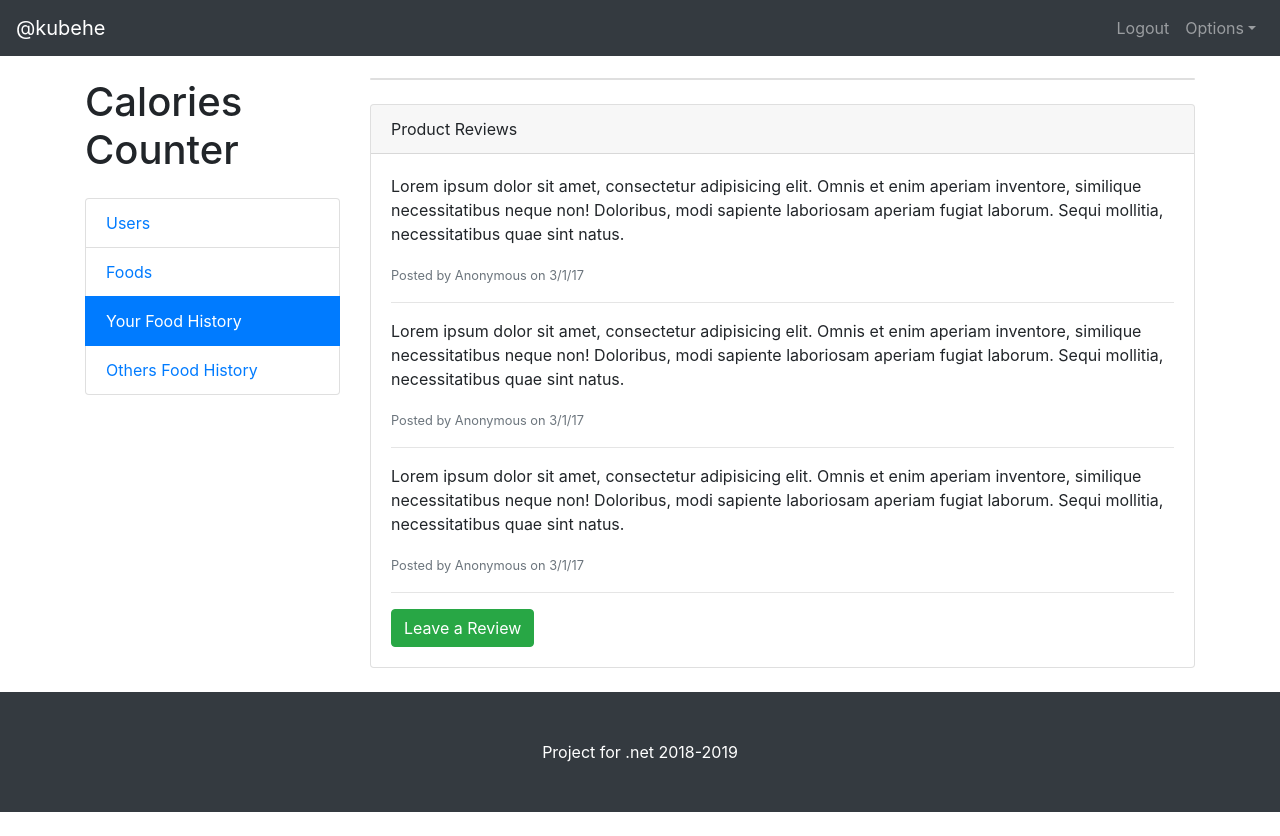
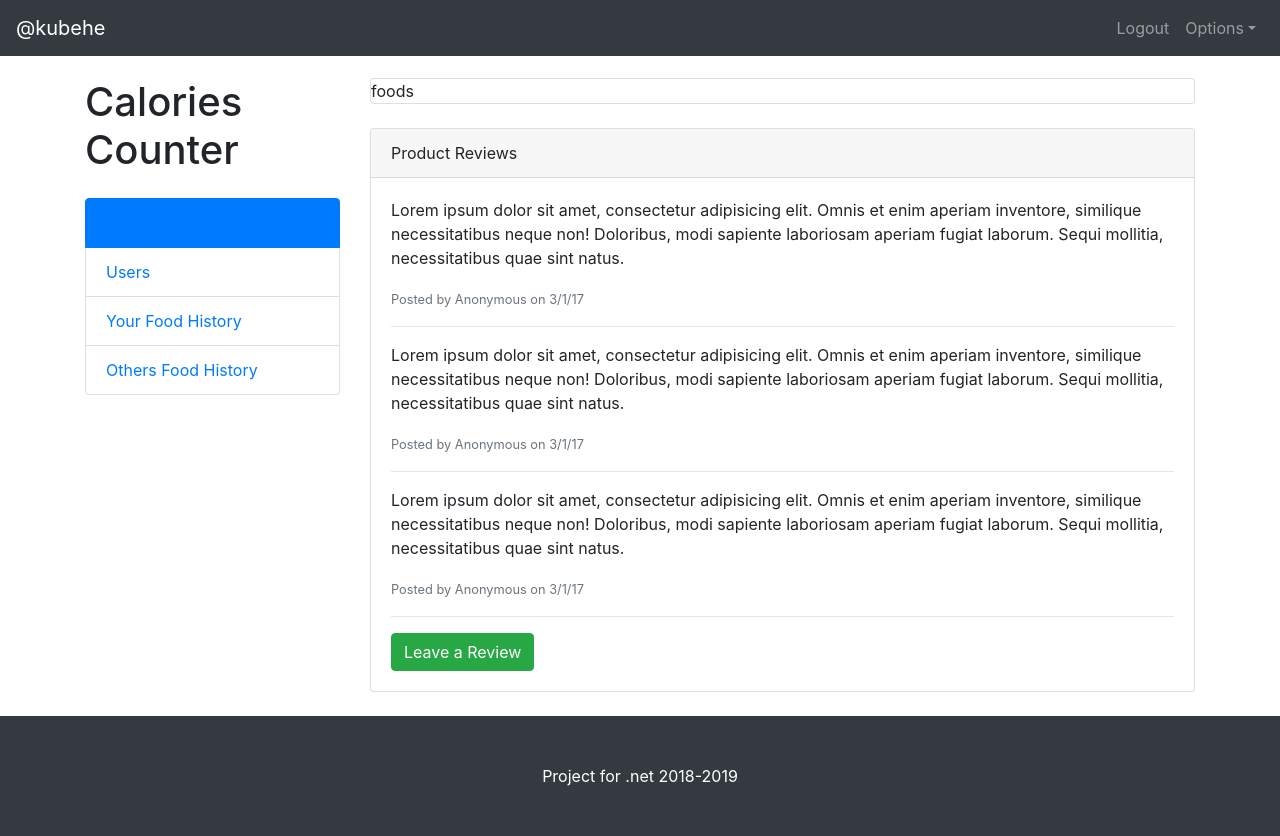
Before and after one commit to kubehe/spring-azure, a React app: page /foods in a window 1280 px wide. Before the commit the page ends 812 px from the top, so only its background shows below. Built offline with nearby package versions, Linux system fonts and the light colour scheme; the HTML template or start-up script is replaced by a standard one.

Commit message:
separating components, added router

```diff
--- a/package.json
+++ b/package.json
@@ -8,7 +8,7 @@
     "popper.js": "^1.14.6",
     "react": "16.8.0-alpha.1",
     "react-dom": "16.8.0-alpha.1",
-    "react-router": "^4.3.1",
+    "react-router-dom": "^4.3.1",
     "reactstrap": "^7.1.0",
     "styled-components": "^4.1.3"
   },
--- a/src/main/js/api/api.js
+++ b/src/main/js/api/api.js
@@ -1,4 +1,5 @@
 import Axios from "axios";
+
 
 export const getFood = async (name) => {
   const res = await Axios.get(`/api/food/${name}`, {withCredentials: true});
@@ -52,3 +53,5 @@ export const removeFoodHistory = async ({dateOfConsumption, food, name}) => {
   });
   return await res;
 };
+
+export default useApi;
--- a/src/main/js/index.js
+++ b/src/main/js/index.js
@@ -2,6 +2,7 @@ import React from 'react';
 import ReactDOM from 'react-dom';
 import 'bootstrap/dist/css/bootstrap.css';
 import App from './App';
+import {BrowserRouter} from "react-router-dom";
 
 
-ReactDOM.render(<App/>, document.getElementById('root'));
+ReactDOM.render(<BrowserRouter><App/></BrowserRouter>, document.getElementById('root'));
--- a/src/main/js/modules/core/Main.js
+++ b/src/main/js/modules/core/Main.js
@@ -1,36 +1,18 @@
 import React from "react";
 import {Container, Row} from "reactstrap";
+import Page from "./page/Page";
+import LeftBar from "./left-bar/LeftBar";
 
 const Main = () => {
   return (
     <Container>
 
       <Row>
-
-        <div className="col-lg-3">
-          <h1 className="my-4">Calories Counter</h1>
-          <div className="list-group">
-            <a href="#" className="list-group-item">Users</a>
-            <a href="#" className="list-group-item">Foods</a>
-            <a href="#" className="list-group-item active">Your Food History</a>
-            <a href="#" className="list-group-item">Others Food History</a>
-          </div>
-        </div>
-
+        <LeftBar/>
         <div className="col-lg-9">
 
           <div className="card mt-4">
-            {/*<img className="card-img-top img-fluid" src="http://placehold.it/900x400" alt="">*/}
-            {/*<div className="card-body">*/}
-            {/*<h3 className="card-title">Product Name</h3>*/}
-            {/*<h4>$24.99</h4>*/}
-            {/*<p className="card-text">Lorem ipsum dolor sit amet, consectetur adipisicing elit. Sapiente dicta*/}
-            {/*fugit fugiat hic aliquam itaque facere, soluta. Totam id dolores, sint aperiam sequi pariatur*/}
-            {/*praesentium animi perspiciatis molestias iure, ducimus!</p>*/}
-            {/*<span className="text-warning">&#9733; &#9733; &#9733; &#9733; &#9734;</span>*/}
-            {/*4.0 stars*/}
-            {/*</div>*/}
-            {/*</img>*/}
+            <Page/>
           </div>
 
           <div className="card card-outline-secondary my-4">
--- /dev/null
+++ b/src/main/js/modules/core/left-bar/LeftBar.js
@@ -0,0 +1,23 @@
+import React from "react";
+import {Link, withRouter} from "react-router-dom";
+import {ListGroup, ListGroupItem} from "reactstrap";
+
+
+const LeftBar = ({history, location}) => {
+
+  return (
+    <div className="col-lg-3">
+      <h1 className="my-4">Calories Counter</h1>
+      <ListGroup>
+        <ListGroupItem active={"/foods" === location.pathname}><Link to="/foods">Foods</Link></ListGroupItem>
+        <ListGroupItem active={"/users" === location.pathname}><Link to="/users">Users</Link></ListGroupItem>
+        <ListGroupItem active={"/your-food-history" === location.pathname}><Link to="/your-food-history">Your Food
+          History</Link></ListGroupItem>
+        <ListGroupItem active={"/others-food-history" === location.pathname}><Link to="/others-food-history">Others Food
+          History</Link></ListGroupItem>
+      </ListGroup>
+    </div>
+  );
+};
+
+export default withRouter(LeftBar)
--- a/src/main/js/modules/core/page/Foods.js
+++ b/src/main/js/modules/core/page/Foods.js
@@ -0,0 +1,9 @@
+import React from "react";
+
+const Foods = () => {
+  return (
+    <div>foods</div>
+  )
+};
+
+export default Foods;
--- a/src/main/js/modules/core/page/OthersFoodHistory.js
+++ b/src/main/js/modules/core/page/OthersFoodHistory.js
@@ -0,0 +1,10 @@
+import React from 'react';
+
+const OthersFoodHistory = () => {
+  return (
+    <div>others</div>
+  )
+};
+
+
+export default OthersFoodHistory;
--- /dev/null
+++ b/src/main/js/modules/core/page/Page.js
@@ -0,0 +1,20 @@
+import React from 'react';
+import {Route, Switch} from "react-router-dom";
+import Foods from "./Foods";
+import OthersFoodHistory from "./OthersFoodHistory";
+import Users from "./Users";
+import YourFoodHistory from "./YourFoodHistory";
+
+const Page = () => {
+  return (
+    <Switch>
+      <Route path="/foods" component={Foods}/>
+      <Route path="/others-food-history" component={OthersFoodHistory}/>
+      <Route path="/users" component={Users}/>
+      <Route path="/your-food-history" component={YourFoodHistory}/>
+    </Switch>
+  )
+
+};
+
+export default Page;
--- a/src/main/js/modules/core/page/Users.js
+++ b/src/main/js/modules/core/page/Users.js
@@ -0,0 +1,9 @@
+import React from "react";
+
+const Users = () => {
+  return (
+    <div>users</div>
+  )
+};
+
+export default Users;
--- a/src/main/js/modules/core/page/YourFoodHistory.js
+++ b/src/main/js/modules/core/page/YourFoodHistory.js
@@ -0,0 +1,9 @@
+import React from "react";
+
+const YourFoodHistory = () => {
+  return (
+    <div>your food</div>
+  )
+};
+
+export default YourFoodHistory;
```
Also changed, not shown: 1 other file (tests, documents, lock files or other folders).
